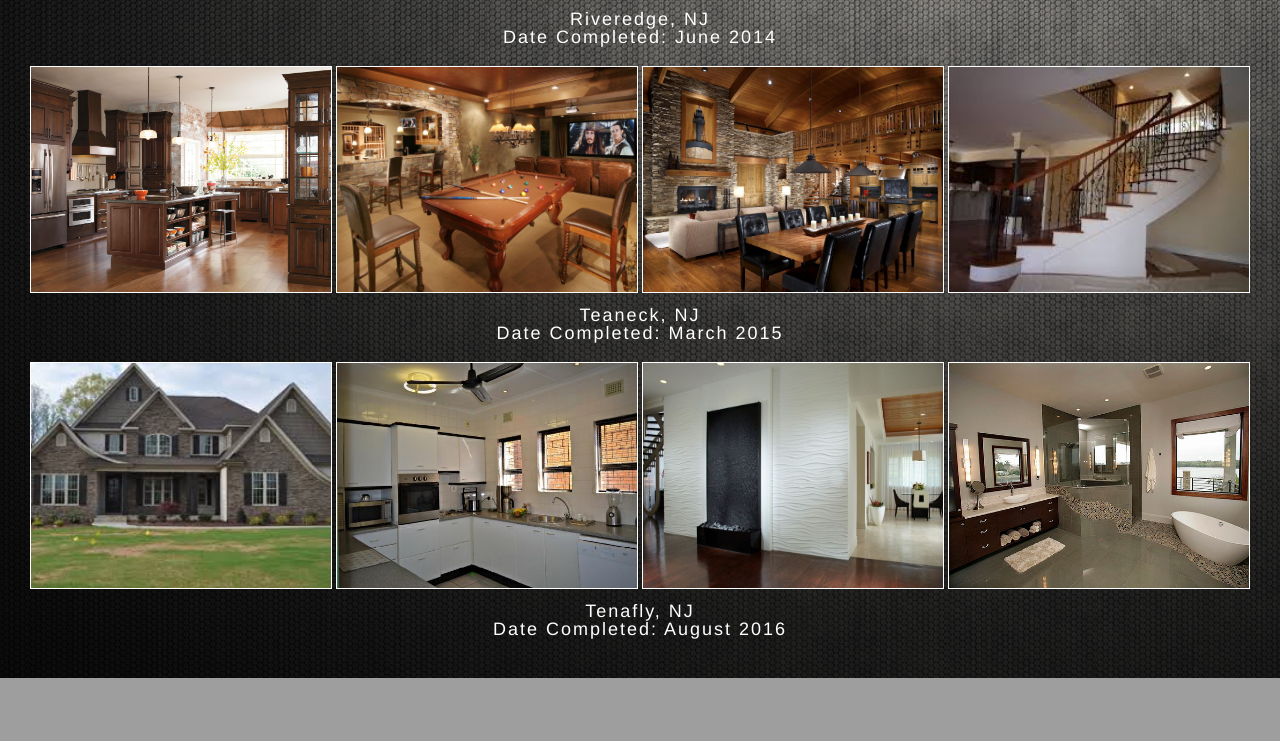
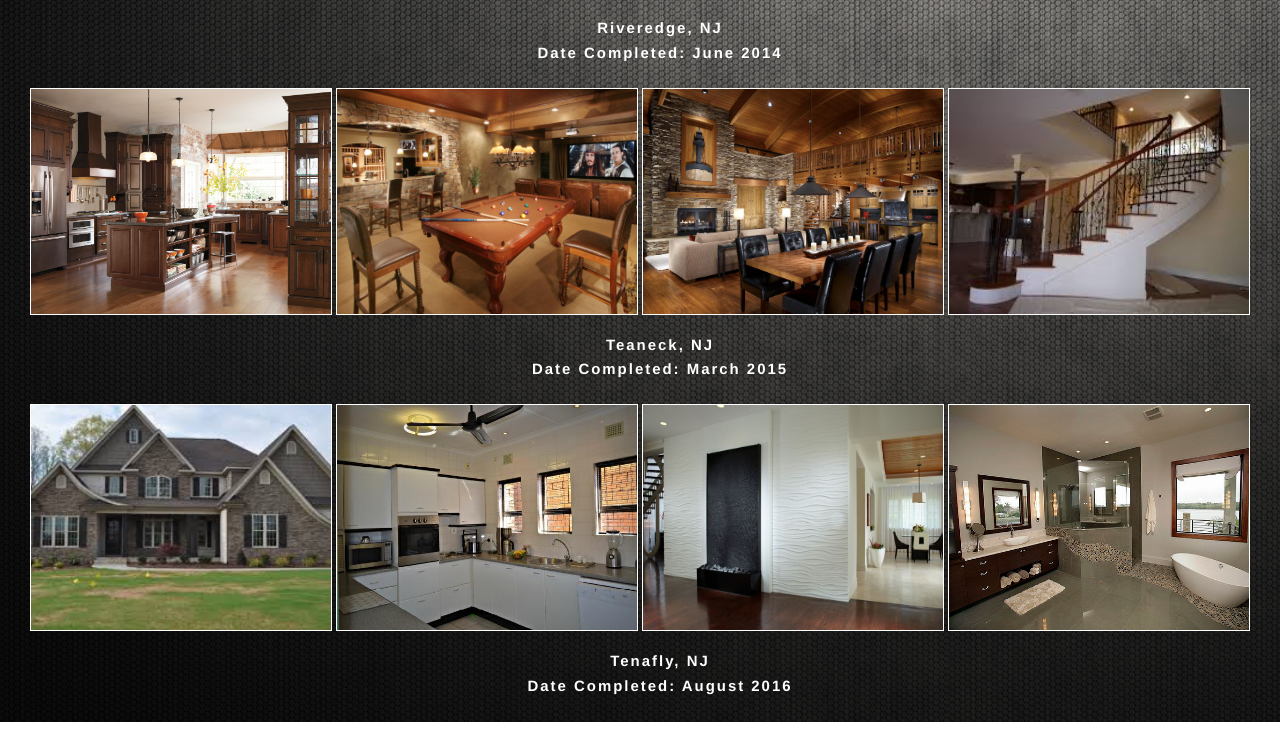
Before and after one commit to andrewmarino1/Knox-Enterprise, a PHP site: page /index.html in a window 1280 px wide. Shown: the part 358-1099 px from the top of the page. Before the commit the page ends 1036 px from the top, so only its background shows below. Run offline with PHP 8.4, Linux system fonts and the light colour scheme.

Commit message:
Add files via upload
New

```diff
--- a/index.html
+++ b/index.html
@@ -1,6 +1,6 @@
 <!DOCTYPE html>
 <html lang="en-us">
-<link rel="stylesheet" href="reset.css">
+<link rel="stylesheet" href="normalize.css">
 	<head>
 	<meta name="viewport" content="width=device-width, initial-scale=1.0">
 	<link rel="stylesheet" href="style.css">
@@ -12,8 +12,10 @@
 			<a href="index.html">Home</a>
 			<a href="About.html">About</a>
 			<a href="Contact.html">Contact</a>
+
 		</div>
-		<div class="home-1">
+		<div class="adjust">
+			<div class="home">
 				<div class="home-pictures">
 					<img src="http://i64.tinypic.com/14o91c1.jpg" width="300px" height="225px">
 					<img src="http://i63.tinypic.com/2rpzh3p.jpg" width="300px" height="225px">
@@ -22,13 +24,13 @@
 					<img src="http://i68.tinypic.com/rswqoy.jpg" width="300px" height="225px">
 					<img src="http://i66.tinypic.com/2lm8bdg.jpg" width="300px" height="225px">
 				</div>
-			<div class="home1-description">
+				<div class="home-description">
 					<ul>
-					<h2>Riveredge, NJ</h2>
-					<h3>Date Completed: June 2014</h3>
+						<h5>Riveredge, NJ</h5>
+						<h5>Date Completed: June 2014</h5>
 					</ul>
 			</div>
-		<div class="home-2">
+			<div class="home">
 				<div class="home-pictures">
 					<img src="home_5.jpg" width="300px" height="225px">
 					<img src="home_6.jpg" width="300px" height="225px">
@@ -37,13 +39,13 @@
 					<img src="home_7.jpg" width="300px" height="225px">
 					<img src="home_8.jpg" width="300px" height="225px">
 				</div>
-			<div class="home2-description">
+				<div class="home-description">
 					<ul>
-					<h2>Teaneck, NJ</h2>
-					<h3>Date Completed: March 2015</h3>
+						<h5>Teaneck, NJ</h5>
+						<h5>Date Completed: March 2015</h5>
 					</ul>
 			</div>
-		<div class="home-3">
+			<div class="home">
 				<div class="home-pictures">
 					<img src="home_9.jpg" width="300px" height="225px">
 					<img src="home_10.jpg" width="300px" height="225px">
@@ -52,11 +54,12 @@
 					<img src="home_11.jpg" width="300px" height="225px">
 					<img src="home_12.jpg" width="300px" height="225px">
 				</div>
-			<div class="home3-description">
+				<div class="home-description">
 					<ul>
-					<h2>Tenafly, NJ</h2>
-					<h3>Date Completed: August 2016</h3>
+						<h5>Tenafly, NJ</h5>
+						<h5>Date Completed: August 2016</h5>
 					</ul>
+			</div>
 		</div>
 
 
--- a/style.css
+++ b/style.css
@@ -2,10 +2,13 @@ html, body {
 	margin: 0;
 	padding: 0;
 	background-image:url("backround.jpg");
-	background-image: no-repeat;
+	background-repeat: no-repeat;
 }
 /*Knox Header*/
 h1 {
+position: fixed;
+top: -40px;
+width: 100%;
 font-family: Georgia;
 color: white;
 text-shadow: 4px 4px black;
@@ -18,18 +21,20 @@ border-top: 5px solid orange;
 }
 /*Nav Menu/Home Page*/
 .nav {
+	position:fixed;
+	padding-top:78px;
 	background-image:#606060;
 	overflow: hidden;
 	}
 .nav a {
 	font-family: Helvetica;
+	background-color:black;
 	float: left;
     color: #f2f2f2;
     text-align: center;
-    padding: 14px 16px;
+    padding: 10px 12px;
     text-decoration: none;
-    font-size: 18px;
-    position: static;
+    font-size: 12px;
     border-right: 2px solid orange;
     border-bottom: 2px solid orange;
     letter-spacing: 2px;
@@ -38,7 +43,7 @@ border-top: 5px solid orange;
 	background-color: #ddd;
     color: black;
     }
-.home-1, .home-2, .home-3{
+.home {
 	text-align:center;
 	padding-top: 10px;
 	padding-bottom: 10px;
@@ -50,12 +55,11 @@ border-top: 5px solid orange;
 	margin-left: auto;
 	margin-right: auto;
 }
-.home-1 img {
+.home img {
 	border: 1px solid white;
 	}
-.home1-description, .home2-description, .home3-description {
-	padding-top: 10px;
-	padding-bottom: 10px;
+.home-description {
+	line-height: 0px;
 	color: white;
 	letter-spacing: 2px;
 	font-family: Helvetica;
@@ -68,6 +72,9 @@ border-top: 5px solid orange;
 	font-family: helvetica;
 	letter-spacing: 2px;
 	}
+.about-description {
+	padding-top:100px;
+}
 .about-description p {
 	font-family: helvetica;
 	letter-spacing: 2px;
@@ -75,7 +82,11 @@ border-top: 5px solid orange;
 	width: 40%;
 	color:white;
 }
-.about img{
+.about img {
+	position: relative;
+	top: 80px;
+	margin-left:0 auto;
+	margin-right:0 auto;
 	padding-top: 30px;
 	padding-bottom: 30px;
 	transform: rotate(90deg);
@@ -83,19 +94,19 @@ border-top: 5px solid orange;
 #last{
 	padding-bottom: 40px;
 }
+.contact {
+	text-align:center;
+	padding-top:125px;
+	color:white;
+	font-family: helvetica;
+	letter-spacing: 2px;
+}
 #phone-contact img{
 	border-radius:100%;
 }
 #email-contact img{
 	border-radius: 30%;
 }
-.contact{
-text-align:center;
-padding-top:125px;
-color:white;
-font-family: helvetica;
-letter-spacing: 2px;
+.adjust{
+	padding-top: 120px;
 }
-#email,#phone{
-	color:orange;
-}
```
Also changed, not shown: about.html (added, +57 -0 lines), contact.html (added, +47 -0 lines), normalize.css (added). Lines whose indentation alone changed are shown as unchanged.
